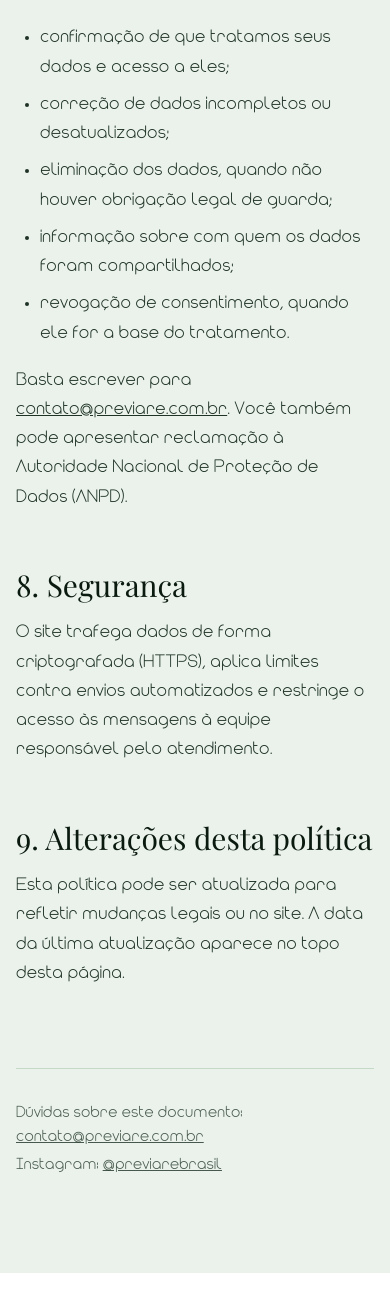
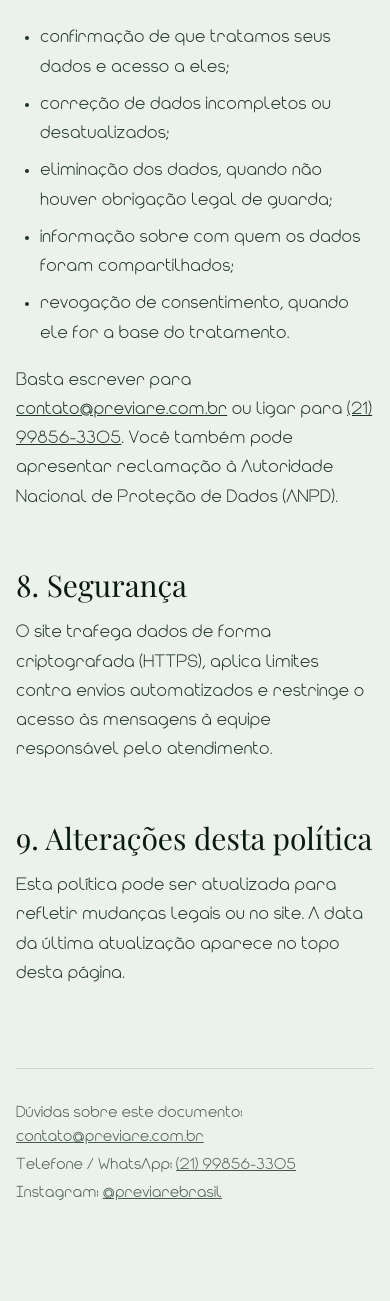
Before and after one commit to GdsX18/Previare, a Next.js app in the folder frontend/: page /politica-de-privacidade in a window 390 px wide. Shown: the part 3845-5146 px from the top of the page. Before the commit the page ends 5118 px from the top, so only its background shows below. Built offline with nearby package versions, Linux system fonts and the light colour scheme; no server answers; a web font is replaced by a local one.

Commit message:
feat: add phone contact information to LegalPage and update SITE_CONFIG with phone details

```diff
--- a/frontend/src/app/politica-de-privacidade/page.tsx
+++ b/frontend/src/app/politica-de-privacidade/page.tsx
@@ -101,7 +101,13 @@ export default function PoliticaDePrivacidadePage() {
         <li>revogação de consentimento, quando ele for a base do tratamento.</li>
       </ul>
       <p>
-        Basta escrever para <a href={`mailto:${SITE_CONFIG.email}`}>{SITE_CONFIG.email}</a>. Você também pode
+        Basta escrever para <a href={`mailto:${SITE_CONFIG.email}`}>{SITE_CONFIG.email}</a>
+        {SITE_CONFIG.phoneDisplay && SITE_CONFIG.phoneE164 ? (
+          <>
+            {' '}ou ligar para <a href={`tel:+${SITE_CONFIG.phoneE164}`}>{SITE_CONFIG.phoneDisplay}</a>
+          </>
+        ) : null}
+        . Você também pode
         apresentar reclamação à Autoridade Nacional de Proteção de Dados (ANPD).
       </p>
 
--- a/frontend/src/components/legal/LegalPage.tsx
+++ b/frontend/src/components/legal/LegalPage.tsx
@@ -54,6 +54,14 @@ export default function LegalPage({ eyebrow, title, updatedAt, children }: Legal
               {SITE_CONFIG.email}
             </a>
           </p>
+          {SITE_CONFIG.phoneDisplay && SITE_CONFIG.phoneE164 && (
+            <p>
+              Telefone / WhatsApp:{' '}
+              <a className="underline hover:text-[#2F7335]" href={`tel:+${SITE_CONFIG.phoneE164}`}>
+                {SITE_CONFIG.phoneDisplay}
+              </a>
+            </p>
+          )}
           {SITE_CONFIG.social.instagram && (
             <p>
               Instagram:{' '}
--- a/frontend/src/lib/siteConfig.ts
+++ b/frontend/src/lib/siteConfig.ts
@@ -19,9 +19,9 @@ export const SITE_CONFIG = {
 
   email: 'contato@previare.com.br',
   /** Telefone exibido, ex.: '(21) 0000-0000'. Vazio = não exibe. */
-  phoneDisplay: '',
+  phoneDisplay: '(21) 99856-3305',
   /** Telefone em E.164 sem símbolos, ex.: '552100000000'. */
-  phoneE164: '',
+  phoneE164: '5521998563305',
 
   city: 'Rio de Janeiro',
   state: 'RJ',
```
